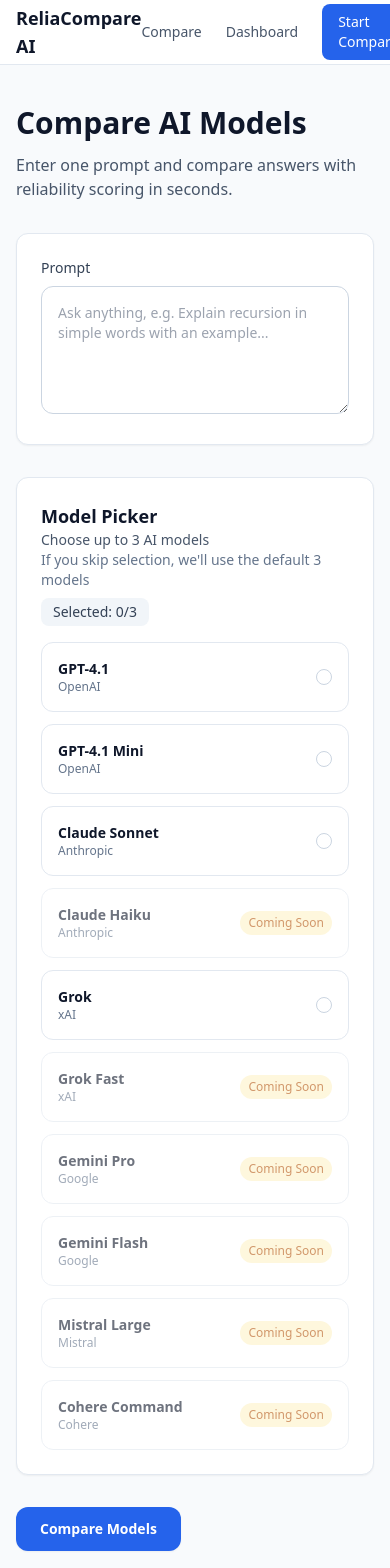
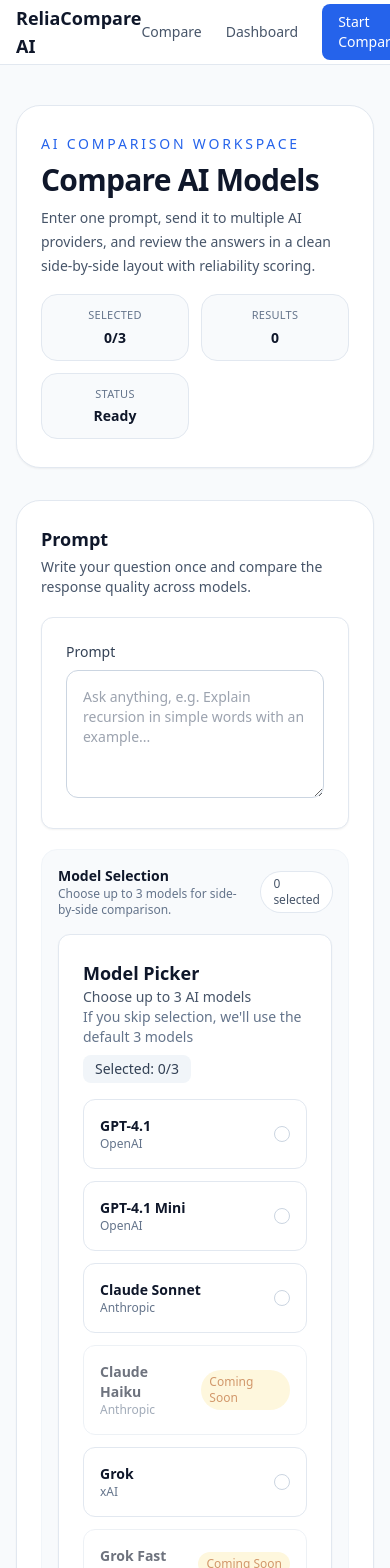
Before and after one commit to ngocthangn1994/ai-compare-platform, a Next.js app in the folder frontend/: page /compare in a window 390 px wide. Shown: the top 1568 px of the page. Built offline with nearby package versions, Linux system fonts and the light colour scheme; no server answers.

Commit message:
Make compare UI more professional and organized

```diff
--- a/frontend/app/compare/page.tsx
+++ b/frontend/app/compare/page.tsx
@@ -15,31 +15,45 @@
   const [loading, setLoading] = useState(false);
   const [error, setError] = useState('');
 
-  const canSubmit = useMemo(() => prompt.trim().length > 0 && !loading, [loading, prompt]);
+  const canSubmit = useMemo(() => {
+    return prompt.trim().length > 0 && !loading && selectedModels.length > 0;
+  }, [loading, prompt, selectedModels]);
 
   const toggleModel = (modelId: string) => {
     setError('');
+
     setSelectedModels((current) => {
       if (current.includes(modelId)) {
         return current.filter((id) => id !== modelId);
       }
+
       if (current.length >= 3) {
+        setError('You can select up to 3 models only.');
         return current;
       }
+
       return [...current, modelId];
     });
   };
 
   const handleCompare = async () => {
-    if (!canSubmit) {
+    if (!prompt.trim()) {
       setError('Please enter a valid prompt before comparing.');
+      return;
+    }
+
+    if (selectedModels.length === 0) {
+      setError('Please select at least 1 model.');
       return;
     }
 
     try {
       setLoading(true);
       setError('');
-      const response = await comparePrompt({ prompt: prompt.trim(), selectedModels });
+      const response = await comparePrompt({
+        prompt: prompt.trim(),
+        selectedModels,
+      });
       setResults(response.results);
     } catch (apiError) {
       const message = apiError instanceof Error ? apiError.message : 'Unexpected error';
@@ -50,31 +64,130 @@
   };
 
   return (
-    <div className="container-shell space-y-8 py-10">
-      <section className="space-y-3">
-        <h1 className="text-3xl font-bold text-slate-900">Compare AI Models</h1>
-        <p className="text-slate-600">Enter one prompt and compare answers with reliability scoring in seconds.</p>
+    <main className="container-shell py-10">
+      <div className="mx-auto flex max-w-7xl flex-col gap-8">
+        {/* Page Header */}
+        <section className="rounded-3xl border border-slate-200 bg-white px-6 py-7 shadow-sm">
+          <div className="flex flex-col gap-4 lg:flex-row lg:items-end lg:justify-between">
+            <div className="space-y-2">
+              <p className="text-sm font-medium uppercase tracking-[0.2em] text-blue-600">
+                AI Comparison Workspace
+              </p>
+              <h1 className="text-3xl font-bold tracking-tight text-slate-900">
+                Compare AI Models
+              </h1>
+              <p className="max-w-2xl text-sm leading-6 text-slate-600 sm:text-base">
+                Enter one prompt, send it to multiple AI providers, and review the
+                answers in a clean side-by-side layout with reliability scoring.
+              </p>
+            </div>
+
+            <div className="grid grid-cols-2 gap-3 sm:grid-cols-3">
+              <QuickStat label="Selected" value={`${selectedModels.length}/3`} />
+              <QuickStat label="Results" value={String(results.length)} />
+              <QuickStat label="Status" value={loading ? 'Running' : 'Ready'} />
+            </div>
+          </div>
         </section>
 
-      <PromptInput value={prompt} onChange={setPrompt} />
-      <ModelPicker selectedModels={selectedModels} onToggleModel={toggleModel} />
-
-      <div className="flex items-center gap-4">
-        <CompareButton onClick={handleCompare} loading={loading} />
-        {selectedModels.length > 3 && <p className="text-sm text-rose-600">You can only select up to 3 models.</p>}
+        {/* Input Area */}
+        <section className="rounded-3xl border border-slate-200 bg-white p-6 shadow-sm">
+          <div className="mb-5">
+            <h2 className="text-lg font-semibold text-slate-900">Prompt</h2>
+            <p className="mt-1 text-sm text-slate-600">
+              Write your question once and compare the response quality across models.
+            </p>
           </div>
 
-      {error && <div className="rounded-xl border border-rose-200 bg-rose-50 p-4 text-sm text-rose-700">{error}</div>}
+          <div className="space-y-5">
+            <PromptInput value={prompt} onChange={setPrompt} />
 
-      <section className="space-y-4">
-        <h2 className="text-xl font-semibold text-slate-900">Results</h2>
-        {loading && <p className="card text-sm text-slate-600">Running comparison across selected providers...</p>}
-        {!loading && results.length === 0 && (
-          <p className="card text-sm text-slate-600">No results yet. Submit a prompt to see side-by-side answers.</p>
+            <div className="rounded-2xl border border-slate-100 bg-slate-50 p-4">
+              <div className="mb-4 flex items-center justify-between gap-3">
+                <div>
+                  <h3 className="text-sm font-semibold text-slate-900">Model Selection</h3>
+                  <p className="text-xs text-slate-500">
+                    Choose up to 3 models for side-by-side comparison.
+                  </p>
+                </div>
+
+                <span className="rounded-full bg-white px-3 py-1 text-xs font-medium text-slate-600 ring-1 ring-slate-200">
+                  {selectedModels.length} selected
+                </span>
+              </div>
+
+              <ModelPicker selectedModels={selectedModels} onToggleModel={toggleModel} />
+            </div>
+
+            <div className="flex flex-col gap-3 border-t border-slate-100 pt-4 sm:flex-row sm:items-center sm:justify-between">
+              <div className="text-sm text-slate-500">
+                {selectedModels.length === 0
+                  ? 'Select at least one model to start.'
+                  : `Ready to compare across ${selectedModels.length} model${
+                      selectedModels.length > 1 ? 's' : ''
+                    }.`}
+              </div>
+
+              <div className="flex items-center gap-3">
+                <CompareButton onClick={handleCompare} loading={loading} />
+              </div>
+            </div>
+          </div>
+        </section>
+
+        {/* Error State */}
+        {error && (
+          <div className="rounded-2xl border border-rose-200 bg-rose-50 px-4 py-3 text-sm text-rose-700 shadow-sm">
+            {error}
+          </div>
         )}
 
-        {results.length > 0 && (
-          <div className="grid gap-4 lg:grid-cols-3">
+        {/* Results Section */}
+        <section className="space-y-4">
+          <div className="flex flex-col gap-2 sm:flex-row sm:items-end sm:justify-between">
+            <div>
+              <h2 className="text-2xl font-semibold tracking-tight text-slate-900">
+                Results
+              </h2>
+              <p className="text-sm text-slate-600">
+                Review answers, compare quality, and identify the strongest response.
+              </p>
+            </div>
+
+            {results.length > 0 && !loading && (
+              <div className="rounded-full bg-white px-4 py-2 text-xs font-medium text-slate-600 ring-1 ring-slate-200 shadow-sm">
+                {results.length} response{results.length > 1 ? 's' : ''} returned
+              </div>
+            )}
+          </div>
+
+          {loading && (
+            <div className="rounded-3xl border border-slate-200 bg-white p-6 shadow-sm">
+              <div className="space-y-3">
+                <div className="h-4 w-40 animate-pulse rounded bg-slate-200" />
+                <div className="h-4 w-full animate-pulse rounded bg-slate-100" />
+                <div className="h-4 w-5/6 animate-pulse rounded bg-slate-100" />
+                <p className="pt-2 text-sm text-slate-500">
+                  Running comparison across selected providers...
+                </p>
+              </div>
+            </div>
+          )}
+
+          {!loading && results.length === 0 && (
+            <div className="rounded-3xl border border-dashed border-slate-300 bg-slate-50 px-6 py-12 text-center">
+              <div className="mx-auto max-w-md space-y-2">
+                <h3 className="text-lg font-semibold text-slate-900">No results yet</h3>
+                <p className="text-sm leading-6 text-slate-600">
+                  Submit a prompt to see clean side-by-side AI answers with scoring,
+                  speed, and comparison details.
+                </p>
+              </div>
+            </div>
+          )}
+
+          {!loading && results.length > 0 && (
+            <div className="grid gap-6 xl:grid-cols-3">
               {results.map((result) => (
                 <ResultCard key={result.modelId} result={result} />
               ))}
@@ -82,5 +195,17 @@
           )}
         </section>
       </div>
+    </main>
   );
 }
+
+function QuickStat({ label, value }: { label: string; value: string }) {
+  return (
+    <div className="rounded-2xl border border-slate-200 bg-slate-50 px-4 py-3 text-center">
+      <p className="text-[11px] font-medium uppercase tracking-wide text-slate-500">
+        {label}
+      </p>
+      <p className="mt-1 text-sm font-semibold text-slate-900">{value}</p>
+    </div>
+  );
+}
--- a/frontend/components/ResultCard.tsx
+++ b/frontend/components/ResultCard.tsx
@@ -8,33 +8,71 @@
 
 export default function ResultCard({ result }: ResultCardProps) {
   return (
-    <article className="card flex h-full flex-col gap-4">
-      <div className="flex flex-wrap items-center justify-between gap-2">
-        <div>
-          <h3 className="text-sm font-semibold text-slate-900">{result.model}</h3>
-          <p className="text-xs text-slate-500">{result.provider}</p>
+    <article className="h-full rounded-2xl border border-slate-200 bg-white shadow-sm transition-all duration-200 hover:-translate-y-0.5 hover:shadow-md">
+      {/* Header */}
+      <div className="flex items-start justify-between gap-3 border-b border-slate-100 px-5 py-4">
+        <div className="min-w-0">
+          <h3 className="truncate text-base font-semibold text-slate-900">
+            {result.model}
+          </h3>
+          <p className="mt-1 text-xs font-medium uppercase tracking-wide text-slate-500">
+            {result.provider}
+          </p>
         </div>
-        <ScoreBadge score={result.overallScore} />
+
+        <div className="shrink-0">
+          <ScoreBadge score={result.overallScore} />
+        </div>
       </div>
 
-      <WinnerBadge isWinner={result.isWinner} isFastest={result.isFastest} />
+      {/* Badges */}
+      <div className="px-5 pt-4">
+        <WinnerBadge isWinner={result.isWinner} isFastest={result.isFastest} />
+      </div>
 
-      {result.error ? (
-        <p className="rounded-lg bg-rose-50 p-3 text-sm text-rose-700">{result.error}</p>
-      ) : (
-        <p className="whitespace-pre-wrap text-sm leading-6 text-slate-700">{result.content}</p>
-      )}
+      {/* Answer Content */}
+      <div className="px-5 py-4">
+        {result.error ? (
+          <div className="rounded-xl border border-rose-200 bg-rose-50 px-4 py-3 text-sm leading-6 text-rose-700">
+            {result.error}
+          </div>
+        ) : (
+          <div className="rounded-xl bg-slate-50 px-4 py-4">
+            <p className="whitespace-pre-wrap text-sm leading-7 text-slate-700">
+              {result.content}
+            </p>
+          </div>
+        )}
+      </div>
 
-      <div className="mt-auto space-y-2 rounded-lg bg-slate-50 p-3 text-xs text-slate-600">
-        <p>Latency: {result.latencyMs} ms</p>
-        <div className="grid grid-cols-2 gap-1">
-          <p>Relevance: {result.scoreBreakdown.relevance}</p>
-          <p>Clarity: {result.scoreBreakdown.clarity}</p>
-          <p>Completeness: {result.scoreBreakdown.completeness}</p>
-          <p>Structure: {result.scoreBreakdown.structure}</p>
-          <p>Reliability: {result.scoreBreakdown.reliability}</p>
+      {/* Footer */}
+      <div className="mt-auto border-t border-slate-100 bg-slate-50/70 px-5 py-4">
+        <div className="mb-3 flex items-center justify-between">
+          <span className="text-xs font-medium uppercase tracking-wide text-slate-500">
+            Response Stats
+          </span>
+          <span className="rounded-full bg-white px-3 py-1 text-xs font-medium text-slate-600 ring-1 ring-slate-200">
+            {result.latencyMs} ms
+          </span>
+        </div>
+
+        <div className="grid grid-cols-2 gap-2 text-xs">
+          <StatItem label="Relevance" value={result.scoreBreakdown.relevance} />
+          <StatItem label="Clarity" value={result.scoreBreakdown.clarity} />
+          <StatItem label="Completeness" value={result.scoreBreakdown.completeness} />
+          <StatItem label="Structure" value={result.scoreBreakdown.structure} />
+          <StatItem label="Reliability" value={result.scoreBreakdown.reliability} />
         </div>
       </div>
     </article>
   );
 }
+
+function StatItem({ label, value }: { label: string; value: number }) {
+  return (
+    <div className="rounded-lg bg-white px-3 py-2 ring-1 ring-slate-200">
+      <p className="text-[11px] uppercase tracking-wide text-slate-500">{label}</p>
+      <p className="mt-1 text-sm font-semibold text-slate-800">{value}</p>
+    </div>
+  );
+}
```
Also changed, not shown: frontend/components/WinnerBadge.tsx (deleted, +0 -17 lines). Lines whose indentation alone changed are shown as unchanged.
